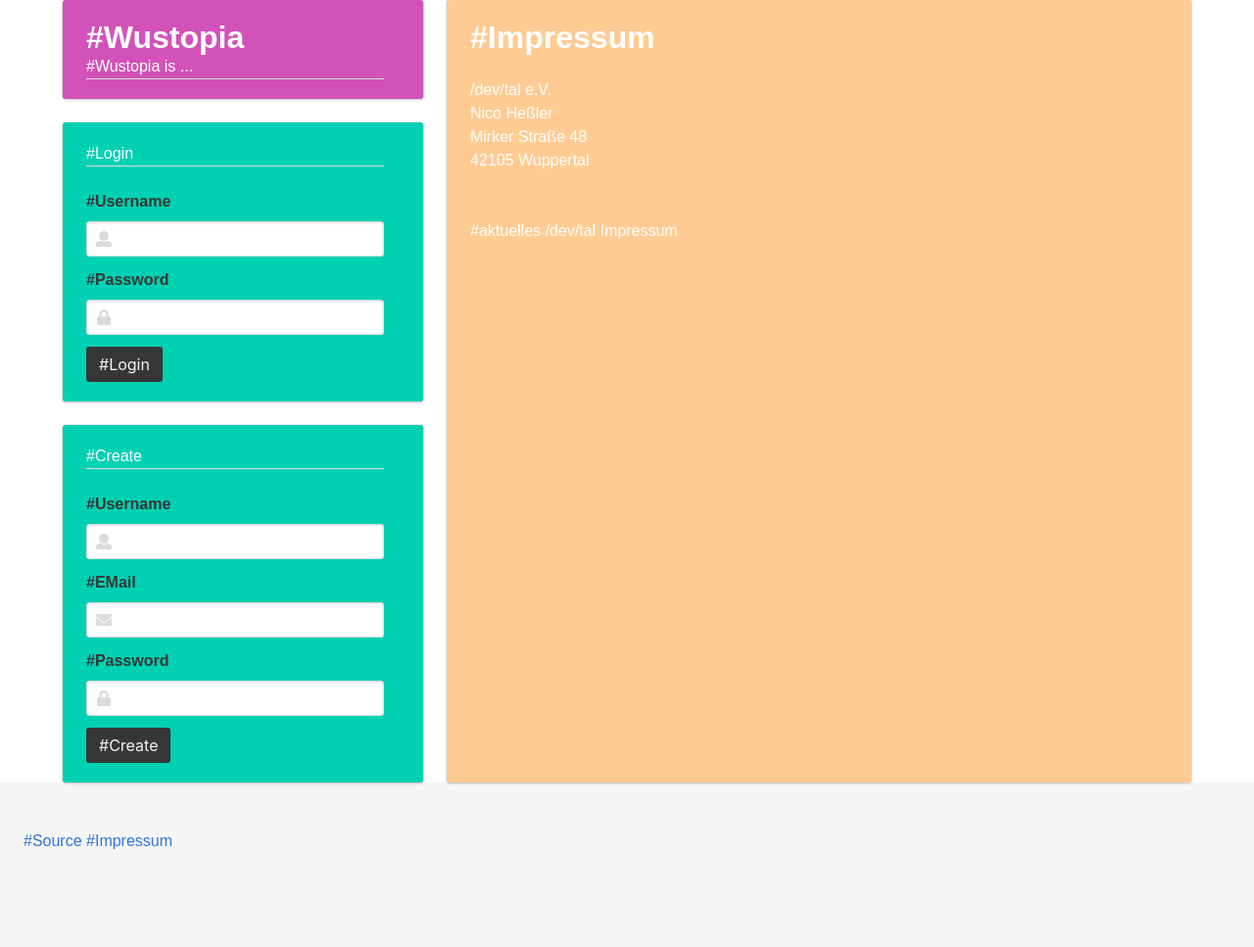
After one commit to exmatrikulator/wustopia, a Flask app: page /imprint in a window 1280 px wide. The commit adds this page. Shown: the whole page at 98% size. Run offline with Flask 2, Linux system fonts and the light colour scheme.

Commit message:
Impressum

```diff
--- a/webapp/templates/base.html
+++ b/webapp/templates/base.html
@@ -98,9 +98,9 @@
       <div class="tile is-child box notification is-turquoise">
         <div class="tabs">
             <ul>
-              <li class="is-active">Hi {{ current_user.username }}!</li>
+              <li class="is-active">{{ gettext("#Hi") }} {{ current_user.username }}!</li>
             </ul>
-            <a href="/user/logout">Logout</a>
+            <a href="/user/logout">{{ gettext("#Logout") }}</a>
         </div>
       </div>
       {% endif %}
@@ -114,7 +114,8 @@
 
 
   <footer class="footer">
-    <a href="https://github.com/devtal-de/wustopia">Source</a>
+    <a href="https://github.com/devtal-de/wustopia">{{ gettext("#Source") }}</a>
+    <a href="/imprint">{{ gettext("#Impressum") }}</a>
   </footer>
 </body>
 
--- /dev/null
+++ b/webapp/templates/imprint.html
@@ -0,0 +1,18 @@
+{% extends "base.html" %} {% block title %}{{ gettext("#Ranking")}}{% endblock %} {% block head %} {{ super() }}
+
+{% endblock %} {% block content %}
+
+
+<h1 class="title">{{ gettext("#Impressum")}}</h1>
+
+
+<div>
+/dev/tal e.V.</br>
+Nico Heßler</br>
+Mirker Straße 48</br>
+42105 Wuppertal</br>
+</div>
+<br/><br/>
+<a href="https://www.devtal.de/blog/impressum/">{{ gettext("#aktuelles /dev/tal Impressum")}}</a>
+
+{% endblock %}
--- a/webapp/views.py
+++ b/webapp/views.py
@@ -34,6 +34,10 @@ def index():
 @login_required
 def map():
     return wustopia_render_template('map.html')
+
+@app.route("/imprint")
+def imprint():
+    return wustopia_render_template('imprint.html')
 
 @app.route("/ranking")
 def ranking():
```
